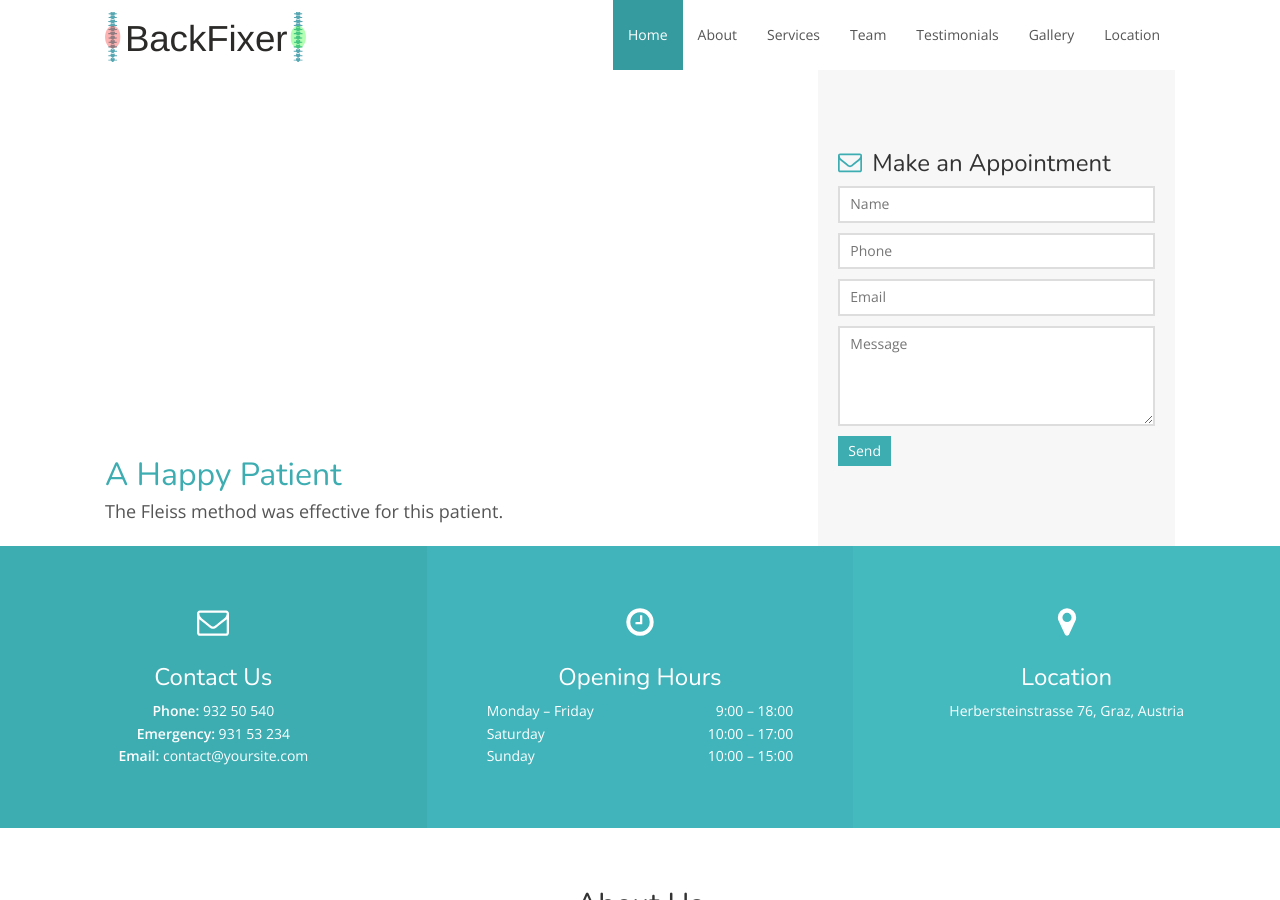
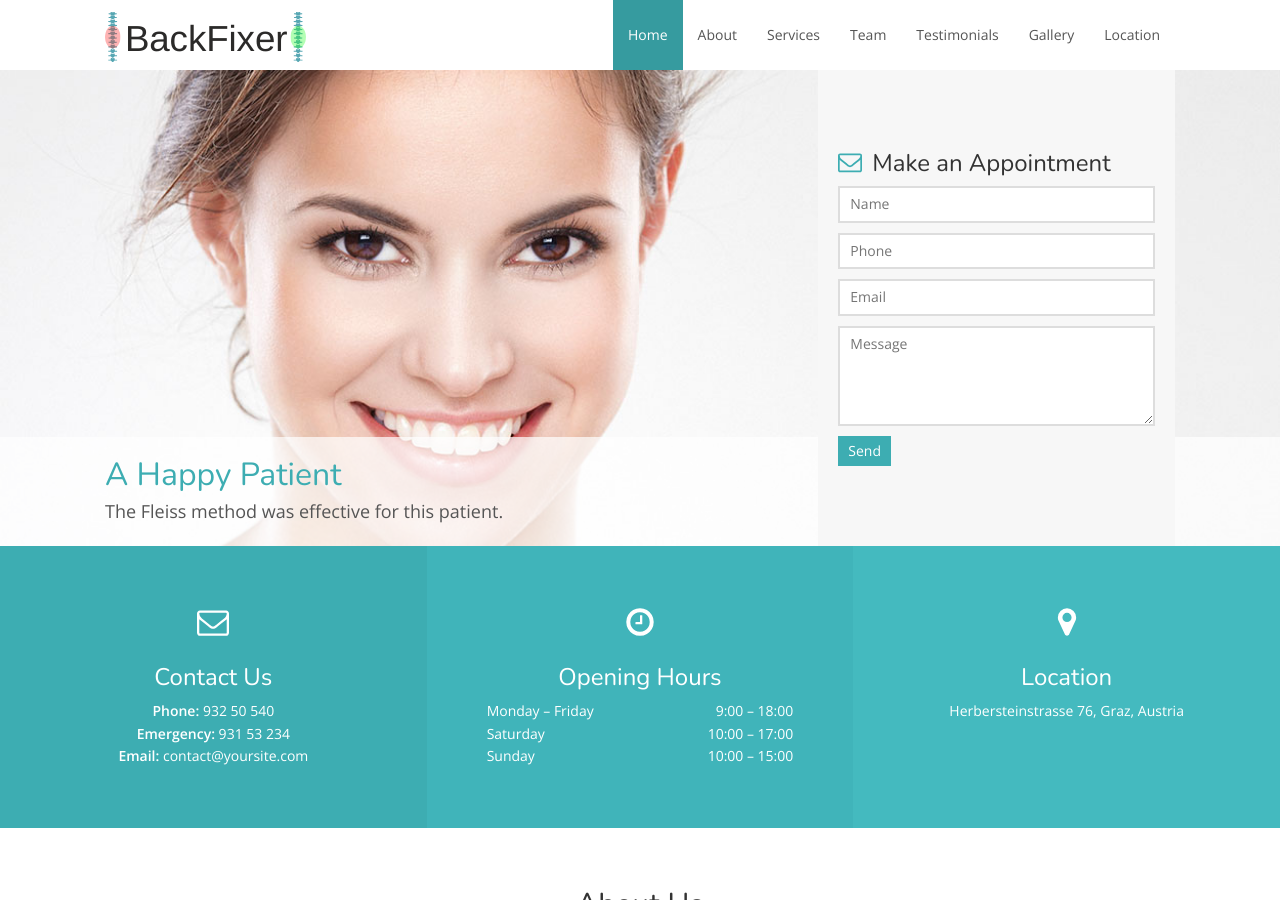
Before and after one commit to virsto/BackFixer, a Jekyll site: the page built from index.html, in a window 1280 px wide and 900 px high. Built offline with Jekyll 4.4.1, drawn with Linux system fonts in a browser that asks for light colours; nearby versions of some CDN libraries.

Commit message:
change to index.html

```diff
--- a/index.html
+++ b/index.html
@@ -3,7 +3,7 @@ layout: default
 ---
 
 <!-- Start Hero -->
-<div class="hero" style="background: url('{{ site.url }}{{ site.baseurl }}/img/{{ site.hero.hero_img }}') no-repeat; background-size: cover;">
+<div class="hero" style="background: url('{{ site.url }}/img/{{ site.hero.hero_img }}') no-repeat; background-size: cover;">
     <div class="hero-content">
         <div class="container-fluid">
             <div class="hero-content-inner">
```
